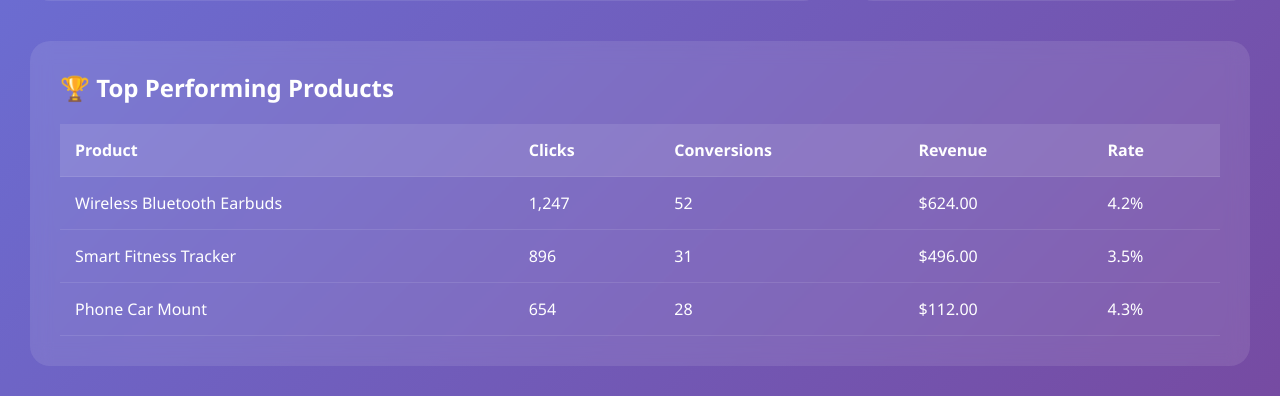
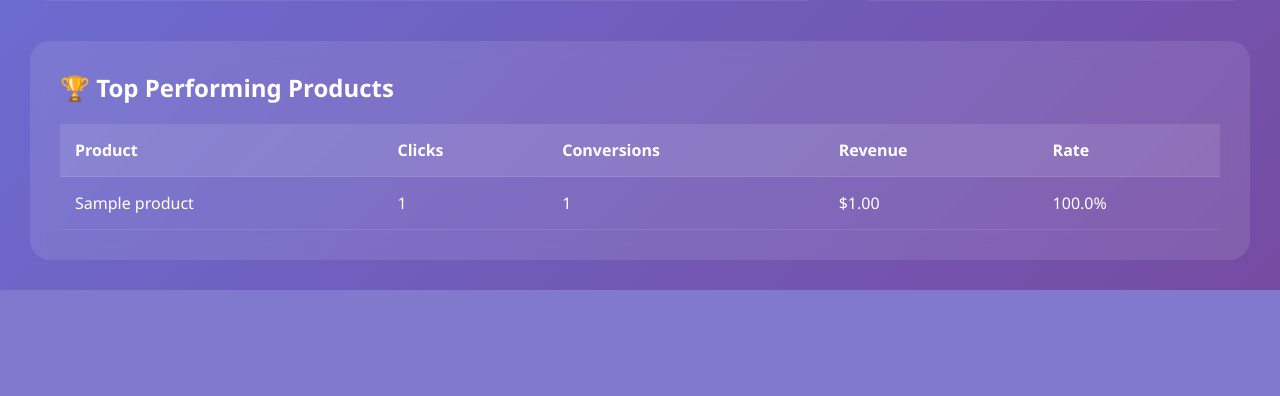
Before and after one commit to the3kproduction/3Kaffiliatebot-pro, a Flask app: template templates/analytics.html in a window 1280 px wide. Shown: the part 895-1291 px from the top of the page. After the commit the page ends 1185 px from the top, so only its background shows below. Run offline with Flask 3, Linux system fonts and the light colour scheme; the template is opened without the code that fills it: most values are stand-ins (such as "Sample title", 1, 10 or a date in 2020).

Commit message:
Display real-time stats and product performance on user dashboards
Implements dynamic data rendering for analytics, campaigns, and dashboard templates using Jinja2 and retrieves user-specific campaign statistics.

Replit-Commit-Author: Agent
Replit-Commit-Session-Id: 9e95c6ea-836a-4bc5-b947-222117839818
Replit-Commit-Screenshot-Url: https://storage.googleapis.com/screenshot-production-us-central1/6648d937-e75a-49db-8c33-5780264980a4/d96a70e1-a402-4f56-bc3a-eca35c25a010.jpg

```diff
--- a/templates/analytics.html
+++ b/templates/analytics.html
@@ -103,27 +103,20 @@
                     </tr>
                 </thead>
                 <tbody>
+                    {% for product in top_products %}
                     <tr>
-                        <td>Wireless Bluetooth Earbuds</td>
-                        <td>1,247</td>
-                        <td>52</td>
-                        <td>$624.00</td>
-                        <td>4.2%</td>
+                        <td>{{ product.product_title }}</td>
+                        <td>{{ product.total_clicks or 0 }}</td>
+                        <td>{{ product.total_conversions or 0 }}</td>
+                        <td>${{ "%.2f"|format(product.total_revenue or 0) }}</td>
+                        <td>{{ "%.1f"|format((product.total_conversions/product.total_clicks*100) if product.total_clicks > 0 else 0) }}%</td>
                     </tr>
+                    {% endfor %}
+                    {% if not top_products %}
                     <tr>
-                        <td>Smart Fitness Tracker</td>
-                        <td>896</td>
-                        <td>31</td>
-                        <td>$496.00</td>
-                        <td>3.5%</td>
+                        <td colspan="5" style="text-align: center; color: #888;">No performance data yet - start promoting products to see results!</td>
                     </tr>
-                    <tr>
-                        <td>Phone Car Mount</td>
-                        <td>654</td>
-                        <td>28</td>
-                        <td>$112.00</td>
-                        <td>4.3%</td>
-                    </tr>
+                    {% endif %}
                 </tbody>
             </table>
         </div>
```
Also changed, not shown: templates/campaigns.html (+4 -4 lines), templates/dashboard_working.html (+4 -4 lines), working_app.py (+23 -1 lines).
